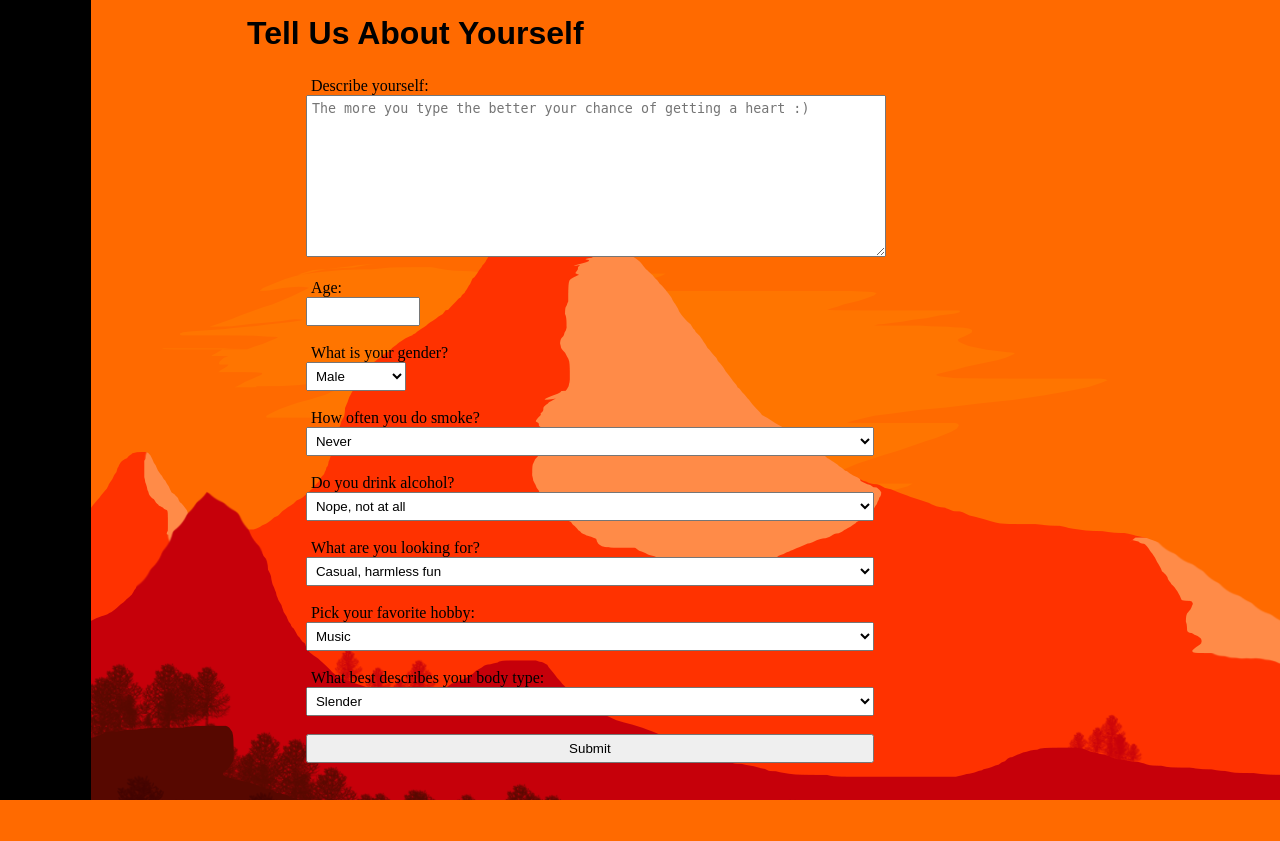
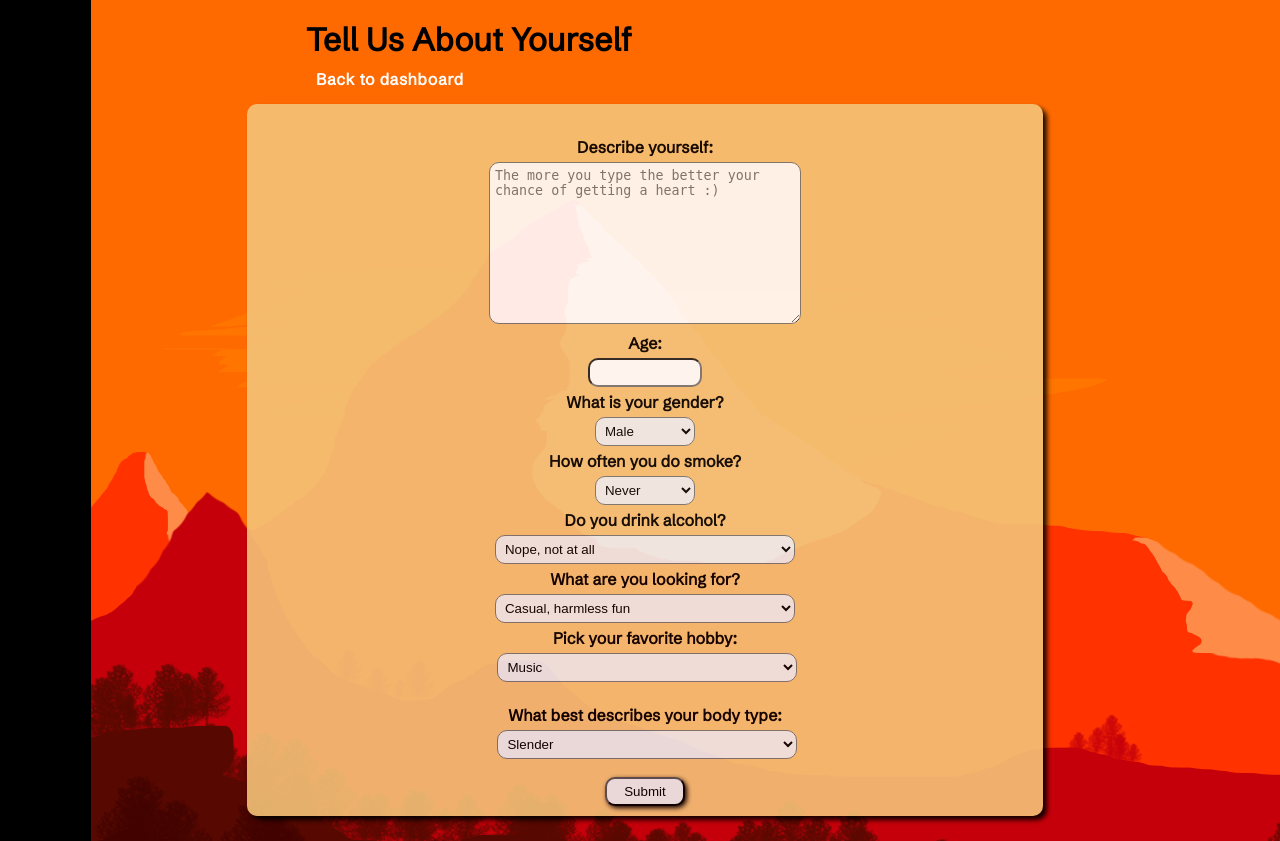
Before and after one commit to BrinkOfSecondBailout/ProjectsAlgo, a Flask app: page /attributes/new in a window 1280 px wide. Before the commit the page ends 800 px from the top, so only its background shows below. Run offline with Flask 3, Linux system fonts and the light colour scheme.

Commit message:
touching up css

```diff
--- a/LoveBirdsApp/flask_app/controllers/users.py
+++ b/LoveBirdsApp/flask_app/controllers/users.py
@@ -191,6 +191,10 @@ def inbox_folder():
     messages = user.User.get_all_messages_for_me(data)
     return render_template('inbox.html', messages=messages)
 
+@app.route('/filter')
+def filter_out():
+    return render_template('filter.html')
+
 
 @app.route('/logout')
 def logout():
--- a/LoveBirdsApp/flask_app/static/style.css
+++ b/LoveBirdsApp/flask_app/static/style.css
@@ -45,8 +45,8 @@ h1, h2, h3, h4 , h5{
 .welcome-font {
     font-family: 'Lovers Quarrel', cursive;
     font-size: 150px;
-    color: rgba(53, 182, 228, 0.854);
-    text-shadow: 1px 1px 5px rgb(0, 0, 0);
+    color: white;
+    text-shadow: 5px 5px 10px rgb(247, 205, 39);
     text-align: center;
 }
 
@@ -66,7 +66,32 @@ p {
 a {
     text-decoration: none;
     color: white;
+    position: relative;
+    letter-spacing: 0.5px;
+    padding: 0 10px;
 }
+
+/* a:after {
+    content: "";
+    position: absolute;
+    background-color: rgba(255, 255, 255, 0.654);
+    height: 3px;
+    width: 0;
+    left: 0;
+    bottom: -10px;
+    transition: 0.3s;
+    opacity: 0.4;
+} */
+
+a:hover {
+    color: rgba(255, 255, 255, 0.654);
+}
+
+/* a:hover:after {
+    width: 100%;
+    opacity: 0.4; */
+
+
 
 .container {
     display: flex;
@@ -75,6 +100,12 @@ a {
 .flex {
     display: flex;
     padding: 5px;
+}
+
+.flex2 {
+    display: flex;
+    padding: 5px;
+    width: 300px;
 }
 
 .total-box {
@@ -96,6 +127,7 @@ a {
     box-shadow: 4px 4px 5px 0px black;
     border-radius: 10px;
     margin-bottom: 10px;
+    text-align: center;
 }
 
 .lovebirds-box {
@@ -106,6 +138,7 @@ a {
     border-radius: 10px;
     margin-bottom: 10px;
     padding-bottom: 10px;
+    text-align: center;
 }
 
 .profile-bar {
@@ -122,6 +155,7 @@ a {
 
 .small-input {
     width: 100px;
+    border-radius: 10px;
 }
 
 .regular-input {
@@ -199,12 +233,37 @@ a {
 
 
 .heart-shape {
+    -webkit-animation: pulsate 1s ease-out;
+    -webkit-animation-iteration-count: infinite;
+    opacity: 1.5;
     width: 10%;
 }
 
 .heart-set {
     text-align: center;
     color: white;
+}
+
+.heart-text {
+    color: white;
+    width: 100px;
+    border-radius: 200px;
+    opacity: 0.9;
+}
+
+
+@-webkit-keyframes pulsate {
+    0% {
+        opacity: 0.5;
+    }
+
+    50% {
+        opacity: 1.0;
+    }
+
+    100% {
+        opacity: 0.5;
+    }
 }
 
 .message-box {
@@ -238,3 +297,13 @@ a {
 .bottom {
 
 }
+
+.form-bg {
+    background-color: rgb(245, 195, 120);
+    opacity: 0.9;
+    width: 100%;
+    box-shadow: 4px 4px 5px 0px black;
+    border-radius: 10px;
+    margin-bottom: 10px;
+    text-align: center;
+}
--- a/LoveBirdsApp/flask_app/templates/dashboard.html
+++ b/LoveBirdsApp/flask_app/templates/dashboard.html
@@ -33,12 +33,17 @@
     <div class="total-box">
 
     <div class="lovebirds-box">
+
             <h2>Browse All Lovebirds</h2>
+            <div class="flex2">
                 {% for user in all_users %}
                     {% if session.user_id != user.id %}
                         <h4><a href="/users/{{user.id}}">{{user.first_name}} {{user.last_name}}</a></h4>
                     {% endif %}
                 {% endfor %}
+            </div>
+            <a href="/filter"><button class="delete-button">Filter</button></a>
+
     </div>
 
 
--- a/LoveBirdsApp/flask_app/templates/index.html
+++ b/LoveBirdsApp/flask_app/templates/index.html
@@ -16,9 +16,9 @@
 </head>
 <body>
     <div>
-    <video autoplay loop muted plays-inline class="back-video">
+    <!-- <video autoplay loop muted plays-inline class="back-video">
         <source src="../static/files/couple.mp4" type="video/mp4">
-    </video>
+    </video> -->
 
     <p class="welcome-font">Are you ready to find love?</p>
 
--- a/LoveBirdsApp/flask_app/templates/new_attributes.html
+++ b/LoveBirdsApp/flask_app/templates/new_attributes.html
@@ -4,11 +4,19 @@
     <meta charset="UTF-8">
     <meta http-equiv="X-UA-Compatible" content="IE=edge">
     <meta name="viewport" content="width=device-width, initial-scale=1.0">
+    <link rel="preconnect" href="https://fonts.googleapis.com">
+    <link rel="preconnect" href="https://fonts.gstatic.com" crossorigin>
+    <link
+        href="https://fonts.googleapis.com/css2?family=Schibsted+Grotesk&family=Titillium+Web:ital,wght@0,300;1,200&display=swap"
+        rel="stylesheet">
+    <link href="https://fonts.googleapis.com/css2?family=Bebas+Neue&family=Schibsted+Grotesk&display=swap" rel="stylesheet">
     <link rel="stylesheet" type="text/css" href="{{ url_for('static', filename='style.css') }}">
     <title>Update Preferences</title>
 </head>
 <body>
+    <div>
     <h1>Tell Us About Yourself</h1>
+    <h4><a href="/dashboard">Back to dashboard</a></h4>
     <div class="red">
         {% with messages = get_flashed_messages(category_filter=['attribute']) %}
             {% if messages %}
@@ -18,48 +26,48 @@
             {% endif %}
         {% endwith %}
     </div>
-    <div>
+    <div class="form-bg">
         <form action="/attributes/create" method="post">
 
-            <label for="description">Describe yourself:</label>
-            <textarea rows="10" cols="7" name="description" placeholder="The more you type the better your chance of getting a heart :)"></textarea><br><br>
+            <label for="description"><h4>Describe yourself:</h4></label>
+            <textarea class="regular-input" rows="10" cols="20" name="description" placeholder="The more you type the better your chance of getting a heart :)"></textarea>
 
-            <label for="age">Age:</label><br>
-            <input class="small-input" type="number" name="age"><br><br>
+            <label for="age"><h4>Age:</h4></label>
+            <input class="small-input" type="number" name="age">
 
-            <label for="gender">What is your gender?</label><br>
+            <label for="gender"><h4>What is your gender?</h4></label>
             <select class="small-input" id="gender" name="gender">
                 <option value="male">Male</option>
                 <option value="female">Female</option>
                 <option value="not specified">N/A</option>
-            </select><br><br>
+            </select>
 
-            <label for="smoker">How often you do smoke?</label>
-            <select id="smoker" name="smoker">
+            <label for="smoker"><h4>How often you do smoke?</h4></label>
+            <select class="small-input" id="smoker" name="smoker">
                 <option value="never">Never</option>
                 <option value="occasionally">Sometimes</option>
                 <option value="frequently">Very frequently</option>
-            </select><br><br>
+            </select>
 
-            <label for="drinker">Do you drink alcohol?</label>
-            <select id="drinker" name="drinker">
+            <label for="drinker"><h4>Do you drink alcohol?</h4></label>
+            <select class="regular-input" id="drinker" name="drinker">
                 <option value="never">Nope, not at all</option>
                 <option value="occasionally">Yes, but only on special occasions</option>
                 <option value="frequently">Yes, very frequently</option>
-            </select><br><br>
+            </select>
 
 
-            <label for="dating_goal">What are you looking for?</label>
-            <select id="dating_goal" name="dating_goal">
+            <label for="dating_goal"><h4>What are you looking for?</h4></label>
+            <select class="regular-input" id="dating_goal" name="dating_goal">
                 <option value="casual, harmless fun">Casual, harmless fun</option>
                 <option value="an open relationship">Open relationship</option>
                 <option value="an exclusive relationship">Exclusive relationship</option>
                 <option value="someone who's marriage material">Marriage material</option>
-            </select><br><br>
+            </select>
 
 
-            <label for="hobbies">Pick your favorite hobby:</label>
-            <select id="hobbies" name="hobbies">
+            <label for="hobbies"><h4>Pick your favorite hobby:</h4></label>
+            <select class="regular-input" id="hobbies" name="hobbies">
                 <option value="music">Music</option>
                 <option value="sports">Sports/Physical Activities</option>
                 <option value="reading">Reading/Writing</option>
@@ -67,19 +75,20 @@
                 <option value="traveling">Traveling</option>
                 <option value="politics">Politics</option>
                 <option value="photography">Photography</option>
-            </select><br><br>
+            </select><br>
 
-            <label for="body_type">What best describes your body type:</label>
-            <select id="body_type" name="body_type">
+            <label for="body_type"><h4>What best describes your body type:</h4></label>
+            <select class="regular-input" id="body_type" name="body_type">
                 <option value="slender">Slender</option>
                 <option value="medium">Medium/Average</option>
                 <option value="athletic">Athletic</option>
                 <option value="more to love">More to love</option>
             </select><br><br>
 
-            <input type="submit" value="Submit">
+            <input type="submit" class="delete-button" value="Submit">
         </form>
 
     </div>
+    </div>
 </body>
 </html>
```
Also changed, not shown: LoveBirdsApp/flask_app/templates/change_pw.html (+7 -6 lines), LoveBirdsApp/flask_app/templates/display_profile.html (+6 -3 lines), LoveBirdsApp/flask_app/templates/edit_profile.html (+7 -7 lines), LoveBirdsApp/flask_app/templates/filter.html (added, +97 -0 lines), LoveBirdsApp/flask_app/templates/update_attributes.html (+32 -24 lines). Lines whose indentation alone changed are shown as unchanged.
